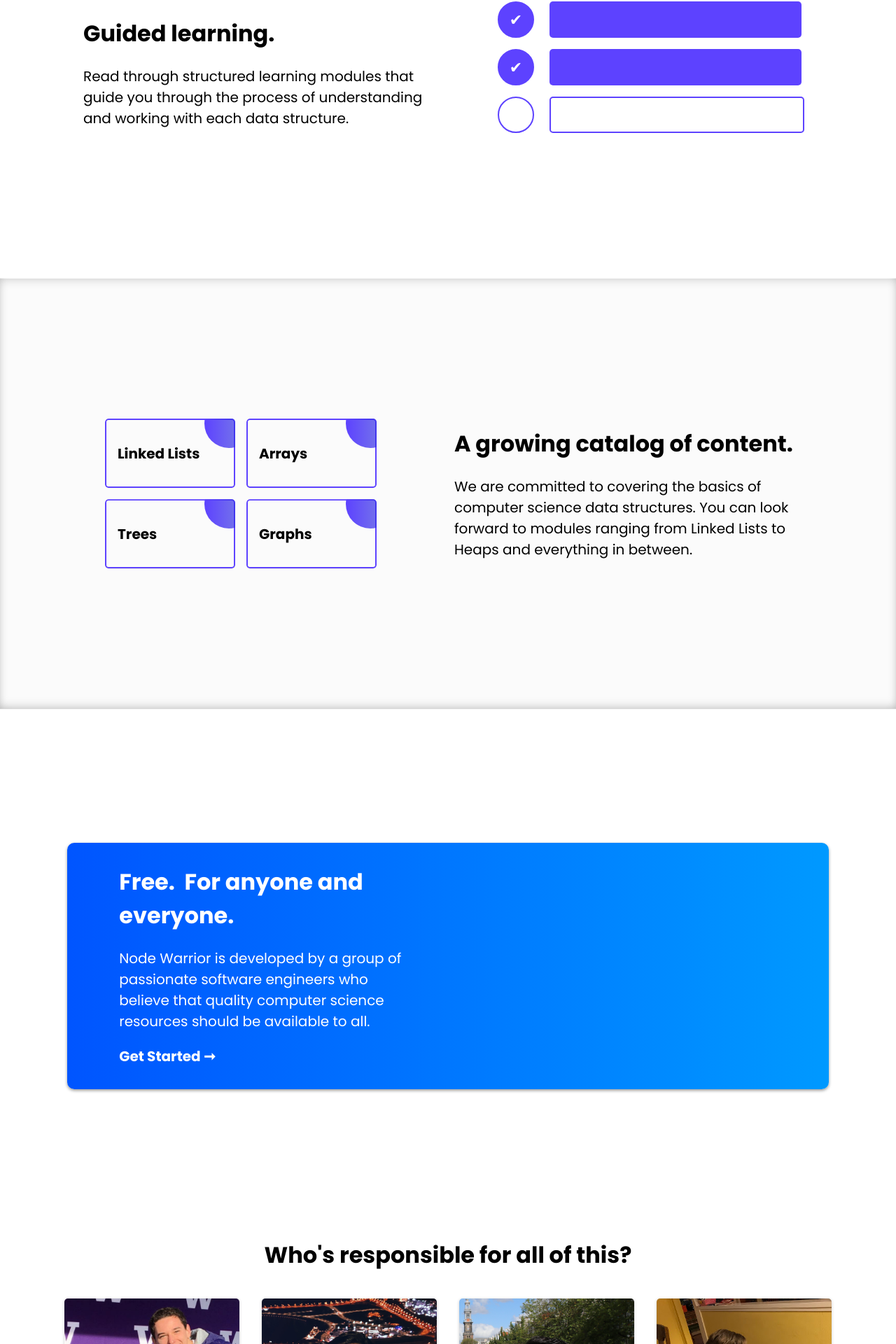
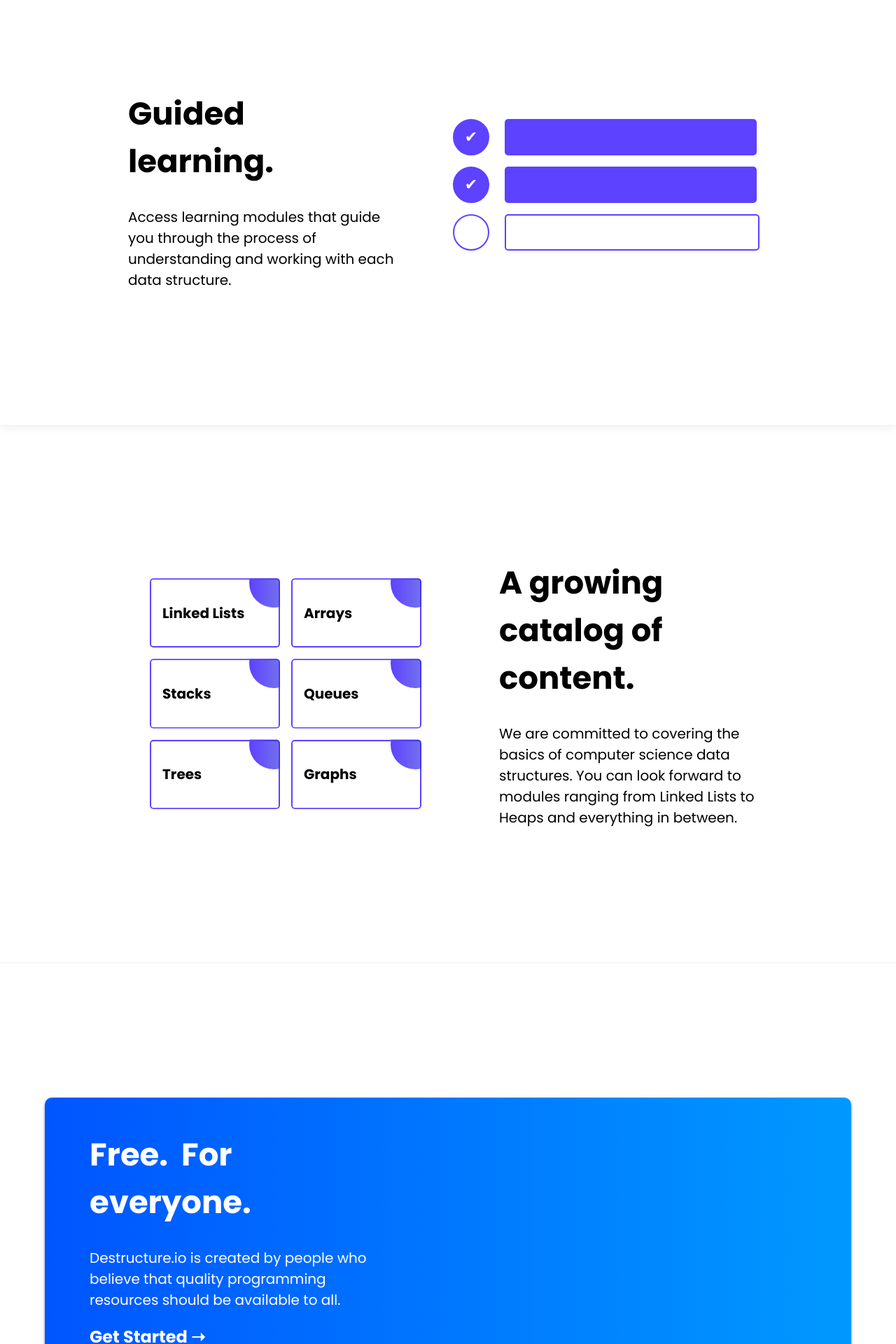
Before and after one commit to hawkticehurst/destructure-io, a React (Create React App) app: page / in a window 1280 px wide. Shown: the part 1518-3438 px from the top of the page at 70% size. Built offline with nearby package versions, Linux system fonts and the light colour scheme; no server answers.

Commit message:
Update homepage styles and content

```diff
--- a/src/App.css
+++ b/src/App.css
@@ -152,10 +152,11 @@ button, input {
 }
 
 .text-container {
-  width: 40%;
+  width: 30%;
 }
 
 .text-container h1 {
+  font-size: 45px;
   margin-top: 0;
 }
 
@@ -168,22 +169,12 @@ button, input {
   background-color: var(--hero-grey);
 }
 
-#catalog-container:before, #catalog-container:after {
-  content: "";
-  position: absolute;
-  width: 100%;
-  left: 0px;
-  height: 38.5em;
-  z-index: 40;
+#guided-container {
+  box-shadow: 0 0 16px rgba(0,0,0,0.1);
 }
 
 #catalog-container {
-  background-color: var(--hero-grey);
-  box-shadow: rgba(0, 0, 0, 0.2) 0px 6px 16px -6px inset;
-}
-
-#catalog-container:after {
-  box-shadow: rgba(0, 0, 0, 0.3) 0px -6px 16px -6px inset;
+  border-bottom: 1px solid rgba(0,0,0,0.06);
 }
 
 #free-container {
@@ -193,7 +184,27 @@ button, input {
   box-shadow: 0 2px 4px rgba(0,0,0,0.4);
   width: 80%;
   margin: 12em auto;
-  padding: 2em;
+  padding: 3em 4em;
+  justify-content: flex-start;
+}
+
+#free-container .img-container {
+  width: 100px;
+}
+
+#free-container .text-container {
+  width: 40%;
+}
+
+#free-container h2 {
+  margin-bottom: 0;
+  transition: all 0.3s ease;
+  transform: translateX(0px);
+}
+
+#free-container h2:hover {
+  cursor: pointer;
+  transform: translateX(10px);
 }
 
 
--- a/src/components/home/Catalog.js
+++ b/src/components/home/Catalog.js
@@ -11,6 +11,14 @@ function Catalog() {
         <div className="catalog-card-homepage">
           <div className="card-circle" />
           <h2>Arrays</h2>
+        </div>
+        <div className="catalog-card-homepage">
+          <div className="card-circle" />
+          <h2>Stacks</h2>
+        </div>
+        <div className="catalog-card-homepage">
+          <div className="card-circle" />
+          <h2>Queues</h2>
         </div>
         <div className="catalog-card-homepage">
           <div className="card-circle" />
--- a/src/components/home/Free.js
+++ b/src/components/home/Free.js
@@ -17,15 +17,14 @@ function Free() {
   return (
     <Fragment>
       <div className="text-container">
-        <h1>Free. &nbsp;For anyone and everyone.</h1>
+        <h1>Free. &nbsp;For everyone.</h1>
         <p>
-          Node Warrior is developed by a group of passionate software
-          engineers who believe that quality computer science resources
+          Destructure.io is created by people who believe that quality programming resources
           should be available to all.
         </p>
-        <p onClick={getStarted} className="bold">
-          Get Started &#10142;
-        </p>
+        <h2 onClick={getStarted} className="bold">
+          Get Started &#10141;
+        </h2>
         {/* <button onClick={getStarted} className="hero-btn">
           <span className="bold">Get Started</span>
         </button> */}
--- a/src/components/home/GuidedLearning.js
+++ b/src/components/home/GuidedLearning.js
@@ -6,8 +6,8 @@ function GuidedLearning() {
       <div className="text-container">
         <h1>Guided learning.</h1>
         <p>
-          Read through structured learning modules that guide you through
-          the process of understanding and working with each data structure.
+          Access learning modules that guide you through the process
+          of understanding and working with each data structure.
         </p>
       </div>
       <div className="img-container right-image">
--- a/src/components/home/LinkedList.js
+++ b/src/components/home/LinkedList.js
@@ -25,12 +25,12 @@ function LinkedList() {
       <div className="img-container left-image">
         <div className="linked-list-illustration-container">
           {
-            [...Array(NUM_NODES)].map((_, i) =>  {
+            [...Array(NUM_NODES)].map((_, i) => {
               const nodeClass = i === highlightIndex ? 'linked-list-node linked-list-highlight' : 'linked-list-node';
               return (
                 <Fragment key={i}>
                   <div className={nodeClass}>{i + 1}</div>
-                  {i < NUM_NODES -1 ? <div className="linked-list-pointer" /> : null}
+                  {i < NUM_NODES - 1 ? <div className="linked-list-pointer" /> : null}
                 </Fragment>
               );
             })
@@ -50,7 +50,7 @@ function LinkedList() {
         </div>
       </div>
       <div className="text-container">
-        <h1>Data structures visualized.</h1>
+        <h1>Data structures, visualized.</h1>
         <p>
           Develop clear mental models of common computer science data
           structures using intuitive animations and visualizations.
```
